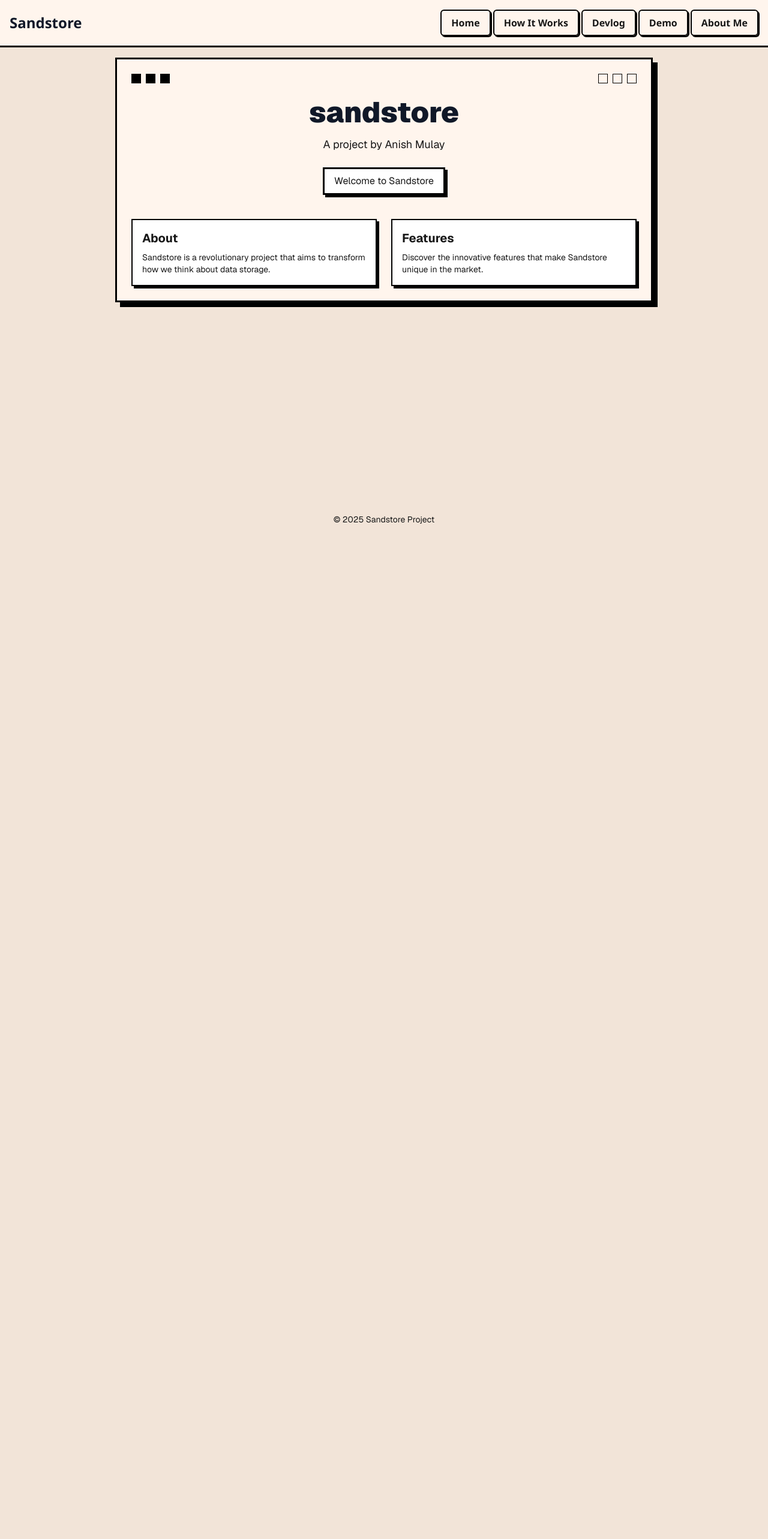
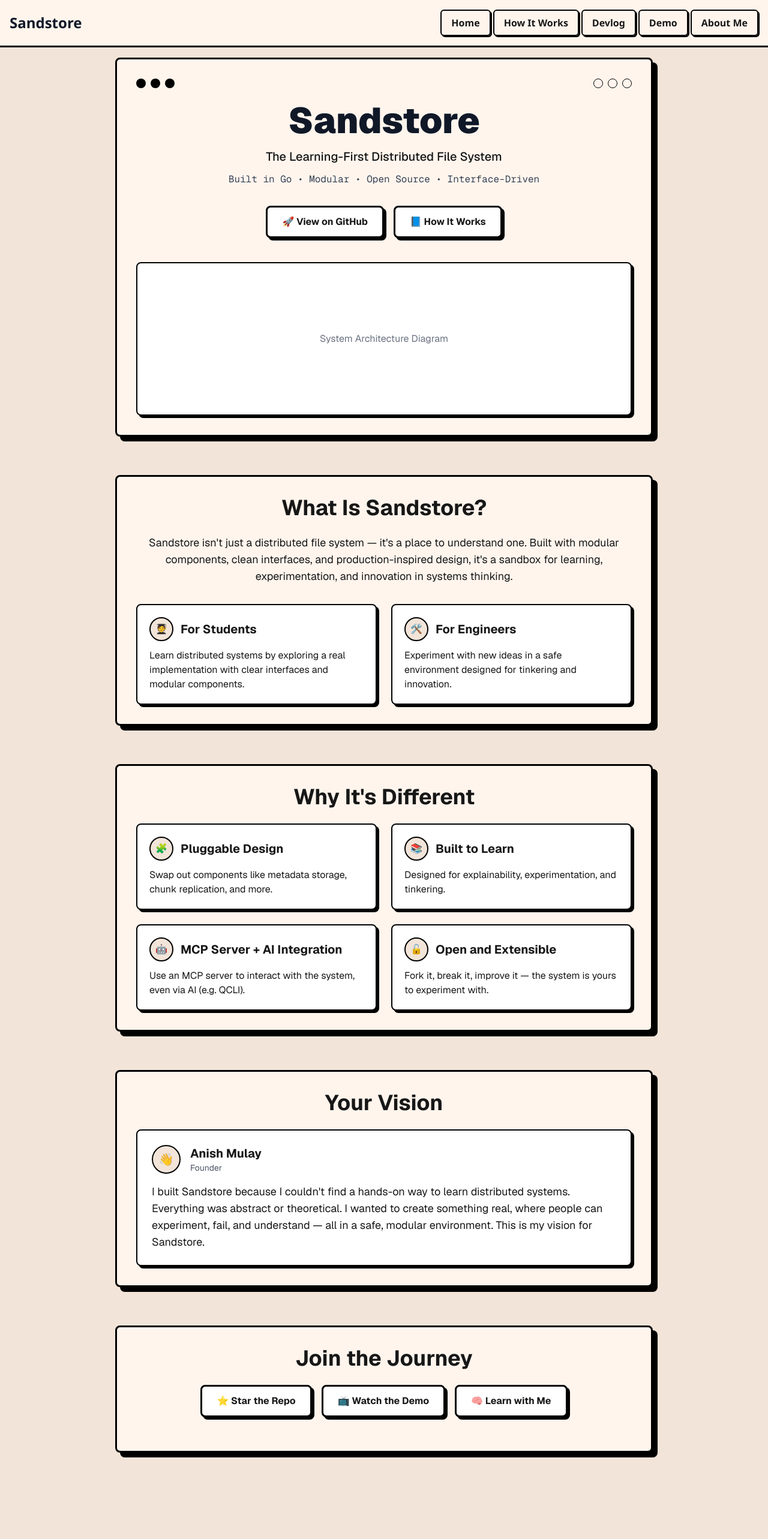
Before and after one commit to AnishMulay/sandstore-website, a Next.js app: page / in a window 1280 px wide. Shown: the top 2566 px of the page at 60% size. Before the commit the page ends 900 px from the top, so only its background shows below. Built offline with nearby package versions, Linux system fonts and the light colour scheme.

Commit message:
added content to the home page

```diff
--- a/src/app/page.tsx
+++ b/src/app/page.tsx
@@ -1,57 +1,204 @@
 import IntroAnimation from "../components/IntroAnimation";
+import Link from "next/link";
+import Image from "next/image";
 
 export default function Home() {
   return (
     <>
       <IntroAnimation />
-      <main className="min-h-screen bg-[#f2e4d8] pt-24 pb-6 px-6 flex flex-col items-center justify-center text-center font-sans">
-        <section id="home" className="w-full max-w-4xl">
-          <div className="bg-[#fff5ed] border-[3px] border-black p-6 shadow-[8px_8px_0_0_rgba(0,0,0,1)] w-full">
+      <main className="min-h-screen bg-[#f2e4d8] pt-24 pb-12 px-4 md:px-6 flex flex-col items-center justify-center font-sans">
+        {/* Hero Section */}
+        <section id="home" className="w-full max-w-4xl mb-16">
+          <div className="bg-[#fff5ed] border-[3px] border-black p-6 md:p-8 shadow-[8px_8px_0_0_rgba(0,0,0,1)] w-full rounded-lg">
             <div className="flex justify-between mb-6">
               <div className="flex gap-2">
-                <div className="w-4 h-4 bg-black" />
-                <div className="w-4 h-4 bg-black" />
-                <div className="w-4 h-4 bg-black" />
+                <div className="w-4 h-4 bg-black rounded-full" />
+                <div className="w-4 h-4 bg-black rounded-full" />
+                <div className="w-4 h-4 bg-black rounded-full" />
               </div>
               <div className="flex gap-2">
-                <div className="w-4 h-4 border border-black" />
-                <div className="w-4 h-4 border border-black" />
-                <div className="w-4 h-4 border border-black" />
+                <div className="w-4 h-4 border border-black rounded-full" />
+                <div className="w-4 h-4 border border-black rounded-full" />
+                <div className="w-4 h-4 border border-black rounded-full" />
               </div>
             </div>
 
-            <h1 className="text-4xl md:text-5xl font-black mb-4 text-gray-900">
-              sandstore
-            </h1>
+            <div className="text-center">
+              <h1 className="text-5xl md:text-6xl font-black mb-4 text-gray-900">
+                Sandstore
+              </h1>
 
-            <p className="text-lg mb-6">A project by Anish Mulay</p>
+              <p className="text-lg md:text-xl mb-3 font-medium">The Learning-First Distributed File System</p>
+              <p className="text-sm md:text-base mb-8 text-gray-700 font-mono">Built in Go • Modular • Open Source • Interface-Driven</p>
 
-            <div className="border-[3px] border-black px-4 py-2 shadow-[4px_4px_0_0_rgba(0,0,0,1)] bg-white inline-block">
-              Welcome to Sandstore
-            </div>
-
-            <div className="grid grid-cols-1 sm:grid-cols-2 gap-6 mt-10">
-              <div className="bg-white border-[2px] border-black p-4 shadow-[4px_4px_0_0_rgba(0,0,0,1)] text-left">
-                <h3 className="text-xl font-bold">About</h3>
-                <p className="mt-2 text-sm">Sandstore is a revolutionary project that aims to transform how we think about data storage.</p>
+              <div className="flex flex-col sm:flex-row gap-4 justify-center mb-10">
+                <a
+                  href="https://github.com"
+                  target="_blank"
+                  rel="noopener noreferrer"
+                  className="border-[3px] border-black px-6 py-3 shadow-[4px_4px_0_0_rgba(0,0,0,1)] bg-white rounded-lg font-bold hover:translate-y-[2px] hover:translate-x-[2px] hover:shadow-[2px_2px_0_0_rgba(0,0,0,1)] transition-all flex items-center justify-center gap-2"
+                >
+                  🚀 View on GitHub
+                </a>
+                <a
+                  href="#how-it-works"
+                  className="border-[3px] border-black px-6 py-3 shadow-[4px_4px_0_0_rgba(0,0,0,1)] bg-white rounded-lg font-bold hover:translate-y-[2px] hover:translate-x-[2px] hover:shadow-[2px_2px_0_0_rgba(0,0,0,1)] transition-all flex items-center justify-center gap-2"
+                >
+                  📘 How It Works
+                </a>
               </div>
 
-              <div className="bg-white border-[2px] border-black p-4 shadow-[4px_4px_0_0_rgba(0,0,0,1)] text-left">
-                <h3 className="text-xl font-bold">Features</h3>
-                <p className="mt-2 text-sm">Discover the innovative features that make Sandstore unique in the market.</p>
+              {/* Placeholder for system diagram */}
+              <div className="relative w-full h-48 md:h-64 border-[2px] border-black rounded-lg overflow-hidden bg-white shadow-[4px_4px_0_0_rgba(0,0,0,1)]">
+                <div className="absolute inset-0 flex items-center justify-center">
+                  <p className="text-gray-500">System Architecture Diagram</p>
+                </div>
               </div>
             </div>
           </div>
         </section>
 
+        {/* What Is Sandstore Section */}
+        <section className="w-full max-w-4xl mb-16">
+          <div className="bg-[#fff5ed] border-[3px] border-black p-6 md:p-8 shadow-[8px_8px_0_0_rgba(0,0,0,1)] w-full rounded-lg">
+            <h2 className="text-3xl md:text-4xl font-bold mb-6 text-center">What Is Sandstore?</h2>
+
+            <p className="text-lg mb-8 text-center">
+              Sandstore isn't just a distributed file system — it's a place to understand one. Built with modular components, clean interfaces, and production-inspired design, it's a sandbox for learning, experimentation, and innovation in systems thinking.
+            </p>
+
+            <div className="grid grid-cols-1 md:grid-cols-2 gap-6">
+              <div className="bg-white border-[2px] border-black p-5 shadow-[4px_4px_0_0_rgba(0,0,0,1)] rounded-lg">
+                <div className="flex items-center gap-3 mb-3">
+                  <div className="w-10 h-10 bg-[#f2e4d8] rounded-full flex items-center justify-center border-2 border-black">
+                    🧑‍🎓
+                  </div>
+                  <h3 className="text-xl font-bold">For Students</h3>
+                </div>
+                <p>Learn distributed systems by exploring a real implementation with clear interfaces and modular components.</p>
+              </div>
+
+              <div className="bg-white border-[2px] border-black p-5 shadow-[4px_4px_0_0_rgba(0,0,0,1)] rounded-lg">
+                <div className="flex items-center gap-3 mb-3">
+                  <div className="w-10 h-10 bg-[#f2e4d8] rounded-full flex items-center justify-center border-2 border-black">
+                    🛠️
+                  </div>
+                  <h3 className="text-xl font-bold">For Engineers</h3>
+                </div>
+                <p>Experiment with new ideas in a safe environment designed for tinkering and innovation.</p>
+              </div>
+            </div>
+          </div>
+        </section>
+
+        {/* Why It's Different Section */}
+        <section id="how-it-works" className="w-full max-w-4xl mb-16">
+          <div className="bg-[#fff5ed] border-[3px] border-black p-6 md:p-8 shadow-[8px_8px_0_0_rgba(0,0,0,1)] w-full rounded-lg">
+            <h2 className="text-3xl md:text-4xl font-bold mb-6 text-center">Why It's Different</h2>
+
+            <div className="grid grid-cols-1 md:grid-cols-2 gap-6">
+              <div className="bg-white border-[2px] border-black p-5 shadow-[4px_4px_0_0_rgba(0,0,0,1)] rounded-lg">
+                <div className="flex items-center gap-3 mb-3">
+                  <div className="w-10 h-10 bg-[#f2e4d8] rounded-full flex items-center justify-center border-2 border-black">
+                    🧩
+                  </div>
+                  <h3 className="text-xl font-bold">Pluggable Design</h3>
+                </div>
+                <p>Swap out components like metadata storage, chunk replication, and more.</p>
+              </div>
+
+              <div className="bg-white border-[2px] border-black p-5 shadow-[4px_4px_0_0_rgba(0,0,0,1)] rounded-lg">
+                <div className="flex items-center gap-3 mb-3">
+                  <div className="w-10 h-10 bg-[#f2e4d8] rounded-full flex items-center justify-center border-2 border-black">
+                    📚
+                  </div>
+                  <h3 className="text-xl font-bold">Built to Learn</h3>
+                </div>
+                <p>Designed for explainability, experimentation, and tinkering.</p>
+              </div>
+
+              <div className="bg-white border-[2px] border-black p-5 shadow-[4px_4px_0_0_rgba(0,0,0,1)] rounded-lg">
+                <div className="flex items-center gap-3 mb-3">
+                  <div className="w-10 h-10 bg-[#f2e4d8] rounded-full flex items-center justify-center border-2 border-black">
+                    🤖
+                  </div>
+                  <h3 className="text-xl font-bold">MCP Server + AI Integration</h3>
+                </div>
+                <p>Use an MCP server to interact with the system, even via AI (e.g. QCLI).</p>
+              </div>
+
+              <div className="bg-white border-[2px] border-black p-5 shadow-[4px_4px_0_0_rgba(0,0,0,1)] rounded-lg">
+                <div className="flex items-center gap-3 mb-3">
+                  <div className="w-10 h-10 bg-[#f2e4d8] rounded-full flex items-center justify-center border-2 border-black">
+                    🔓
+                  </div>
+                  <h3 className="text-xl font-bold">Open and Extensible</h3>
+                </div>
+                <p>Fork it, break it, improve it — the system is yours to experiment with.</p>
+              </div>
+            </div>
+          </div>
+        </section>
+
+        {/* Founder's Note Section */}
+        <section className="w-full max-w-4xl mb-16">
+          <div className="bg-[#fff5ed] border-[3px] border-black p-6 md:p-8 shadow-[8px_8px_0_0_rgba(0,0,0,1)] w-full rounded-lg">
+            <h2 className="text-3xl md:text-4xl font-bold mb-6 text-center">Your Vision</h2>
+
+            <div className="bg-white border-[2px] border-black p-6 shadow-[4px_4px_0_0_rgba(0,0,0,1)] rounded-lg">
+              <div className="flex items-center gap-4 mb-4">
+                <div className="w-12 h-12 bg-[#f2e4d8] rounded-full flex items-center justify-center border-2 border-black text-xl">
+                  👋
+                </div>
+                <div>
+                  <h3 className="text-xl font-bold">Anish Mulay</h3>
+                  <p className="text-sm text-gray-600">Founder</p>
+                </div>
+              </div>
+              <p className="text-lg">
+                I built Sandstore because I couldn't find a hands-on way to learn distributed systems. Everything was abstract or theoretical. I wanted to create something real, where people can experiment, fail, and understand — all in a safe, modular environment. This is my vision for Sandstore.
+              </p>
+            </div>
+          </div>
+        </section>
+
+        {/* Call to Action Section */}
+        <section className="w-full max-w-4xl mb-16">
+          <div className="bg-[#fff5ed] border-[3px] border-black p-6 md:p-8 shadow-[8px_8px_0_0_rgba(0,0,0,1)] w-full rounded-lg text-center">
+            <h2 className="text-3xl md:text-4xl font-bold mb-6">Join the Journey</h2>
+
+            <div className="flex flex-col sm:flex-row gap-4 justify-center mb-6">
+              <a
+                href="https://github.com"
+                target="_blank"
+                rel="noopener noreferrer"
+                className="border-[3px] border-black px-6 py-3 shadow-[4px_4px_0_0_rgba(0,0,0,1)] bg-white rounded-lg font-bold hover:translate-y-[2px] hover:translate-x-[2px] hover:shadow-[2px_2px_0_0_rgba(0,0,0,1)] transition-all flex items-center justify-center gap-2"
+              >
+                ⭐ Star the Repo
+              </a>
+              <a
+                href="#demo"
+                className="border-[3px] border-black px-6 py-3 shadow-[4px_4px_0_0_rgba(0,0,0,1)] bg-white rounded-lg font-bold hover:translate-y-[2px] hover:translate-x-[2px] hover:shadow-[2px_2px_0_0_rgba(0,0,0,1)] transition-all flex items-center justify-center gap-2"
+              >
+                📺 Watch the Demo
+              </a>
+              <a
+                href="#devlog"
+                className="border-[3px] border-black px-6 py-3 shadow-[4px_4px_0_0_rgba(0,0,0,1)] bg-white rounded-lg font-bold hover:translate-y-[2px] hover:translate-x-[2px] hover:shadow-[2px_2px_0_0_rgba(0,0,0,1)] transition-all flex items-center justify-center gap-2"
+              >
+                🧠 Learn with Me
+              </a>
+            </div>
+          </div>
+        </section>
+
         {/* Placeholder sections for navigation - these will be implemented later */}
-        <section id="how-it-works" className="h-20"></section>
         <section id="devlog" className="h-20"></section>
         <section id="demo" className="h-20"></section>
         <section id="about-me" className="h-20"></section>
 
-        <footer className="mt-8 text-sm">
-          &copy; {new Date().getFullYear()} Sandstore Project
+        <footer className="w-full max-w-4xl text-center mt-8 text-sm">
+          &copy; {new Date().getFullYear()} Sandstore Project by Anish Mulay
         </footer>
       </main>
     </>
```
